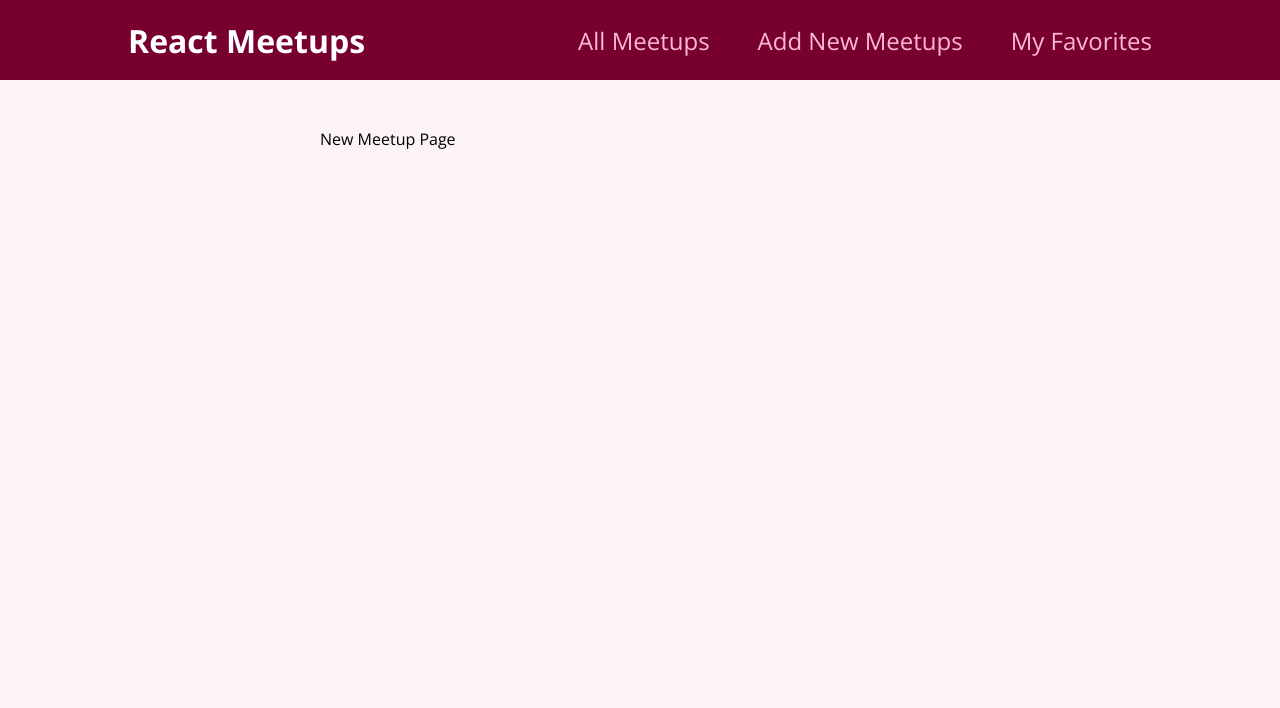
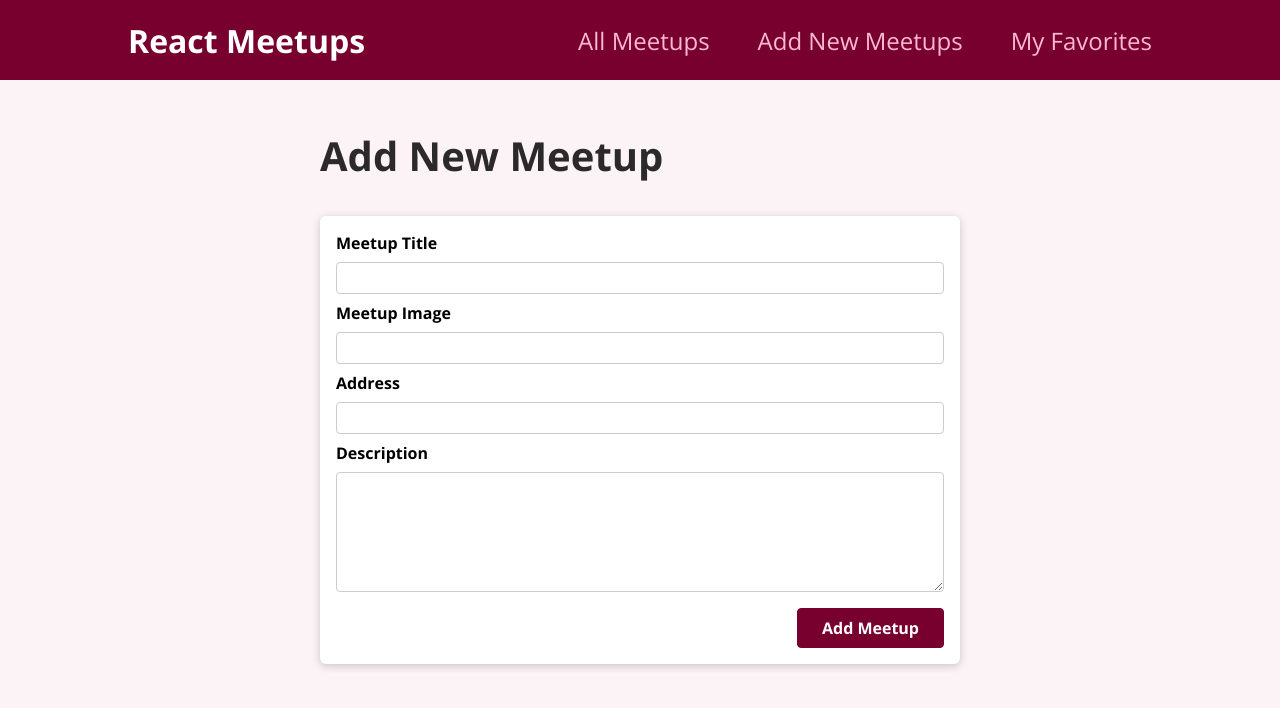
Before and after one commit to icarodebarros/react-c-g-Summary, a React (Create React App) app: page /new-meetup in a window 1280 px wide. Shown: the top 708 px of the page. Built offline with nearby package versions, Linux system fonts and the light colour scheme.

Commit message:
Form to new meetup

```diff
--- /dev/null
+++ b/src/components/meetups/NewMeetupForm.js
@@ -0,0 +1,58 @@
+import { useRef } from "react";
+
+import Card from "../ui/Card";
+import classes from "./NewMeetupForm.module.css";
+
+function NewMeetupForm(props) {
+  const titleInputRef = useRef();
+  const imageInputRef = useRef();
+  const addressInputRef = useRef();
+  const descriptionInputRef = useRef();
+
+  function submitHandler(event) {
+    event.preventDefault(); /* prevent de browser default submmit
+    and reload the page */
+
+    const enteredTitle = titleInputRef.current.value;
+    const enteredImage = imageInputRef.current.value;
+    const enteredAddress = addressInputRef.current.value;
+    const enteredDescription = descriptionInputRef.current.value;
+
+    const meetupData = {
+      title: enteredTitle,
+      image: enteredImage,
+      address: enteredAddress,
+      description: enteredDescription,
+    }
+
+    console.log(meetupData);
+  }
+
+  return (
+    <Card>
+      <form className={classes.form} onSubmit={submitHandler}>
+        <div className={classes.control}>
+          <label htmlFor="title">Meetup Title</label>
+          <input type="text" required id="title" ref={titleInputRef} />
+        </div>
+        <div className={classes.control}>
+          <label htmlFor="image">Meetup Image</label>
+          <input type="url" required id="image" ref={imageInputRef} />
+        </div>
+        <div className={classes.control}>
+          <label htmlFor="address">Address</label>
+          <input type="text" required id="address" ref={addressInputRef} />
+        </div>
+        <div className={classes.control}>
+          <label htmlFor="description">Description</label>
+          <textarea id="description" required rows="5" ref={descriptionInputRef}></textarea>
+        </div>
+        <div className={classes.actions}>
+          <button>Add Meetup</button>
+        </div>
+      </form>
+    </Card>
+  );
+}
+
+export default NewMeetupForm;
--- /dev/null
+++ b/src/components/meetups/NewMeetupForm.module.css
@@ -0,0 +1,45 @@
+.form {
+  padding: 1rem;
+}
+
+.control {
+  margin-bottom: 0.5rem;
+}
+
+.control label {
+  display: block;
+  font-weight: bold;
+  margin-bottom: 0.5rem;
+}
+
+.control input,
+.control textarea {
+  display: block;
+  font: inherit;
+  border-radius: 4px;
+  border: 1px solid #ccc;
+  padding: 0.25rem;
+  width: 100%;
+}
+
+.actions {
+  margin-top: 1rem;
+  text-align: right;
+}
+
+.actions button {
+  font: inherit;
+  cursor: pointer;
+  background-color: #77002e;
+  color: white;
+  padding: 0.5rem 1.5rem;
+  border: 1px solid #77002e;
+  border-radius: 4px;
+  font-weight: bold;
+}
+
+.actions button:hover,
+.actions button:active {
+  background-color: #a50e48;
+  border-color: #a50e48;
+}
--- a/src/pages/NewMeetup.js
+++ b/src/pages/NewMeetup.js
@@ -1,5 +1,12 @@
+import NewMeetupForm from "../components/meetups/NewMeetupForm";
+
 function NewMeetupPage() {
-  return <div>New Meetup Page</div>;
+  return (
+    <section>
+      <h1>Add New Meetup</h1>
+      <NewMeetupForm />
+    </section>
+  );
 }
 
 export default NewMeetupPage;
```
